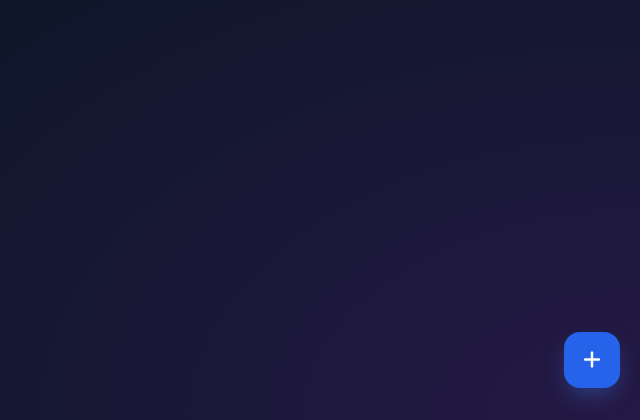
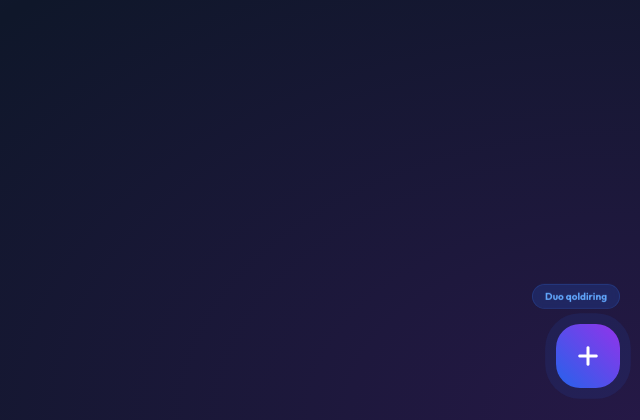
Before and after one commit to QuvonchbekBobojonov/ramazon2026, a FastAPI app: template templates/prayers.html in a window 1280 px wide. Shown: the part 380-800 px from the top of the page, without its empty margins (640-1280 px from the left). Run offline with FastAPI, Linux system fonts and the light colour scheme; the template is opened without the code that fills it, so the values that code supplies are empty; parts of the project's set-up code (start-up, migrations or seed data) failed here and were passed over; some libraries are stand-ins or nearby versions.

Commit message:
style: enhance Duo Devori FAB with animations and gradients

```diff
--- a/templates/prayers.html
+++ b/templates/prayers.html
@@ -51,7 +51,22 @@
         }
 
         .floating-btn {
-            box-shadow: 0 10px 25px -5px rgba(59, 130, 246, 0.4);
+            box-shadow: 0 10px 25px -5px rgba(59, 130, 246, 0.5);
+            animation: pulse-border 2s infinite;
+        }
+
+        @keyframes pulse-border {
+            0% {
+                box-shadow: 0 0 0 0 rgba(37, 99, 235, 0.4);
+            }
+
+            70% {
+                box-shadow: 0 0 0 15px rgba(37, 99, 235, 0);
+            }
+
+            100% {
+                box-shadow: 0 0 0 0 rgba(37, 99, 235, 0);
+            }
         }
 
         /* Custom Scrollbar */
@@ -137,9 +152,13 @@
     </div>
 
     <!-- Floating Action Button -->
-    <div class="fixed bottom-8 right-5 z-30">
+    <div class="fixed bottom-8 right-5 z-30 flex flex-col items-end gap-3">
+        <div
+            class="bg-blue-600/20 text-blue-400 text-[10px] font-bold px-3 py-1 rounded-full border border-blue-500/20 backdrop-blur-sm animate-bounce">
+            Duo qoldiring
+        </div>
         <button onclick="openModal()"
-            class="floating-btn w-14 h-14 rounded-2xl bg-blue-600 text-white flex items-center justify-center text-xl hover:scale-105 active:scale-95 transition-all">
+            class="floating-btn w-16 h-16 rounded-3xl bg-gradient-to-tr from-blue-600 to-purple-600 text-white flex items-center justify-center text-2xl hover:scale-105 active:scale-95 transition-all shadow-xl">
             <i class="fas fa-plus"></i>
         </button>
     </div>
```
